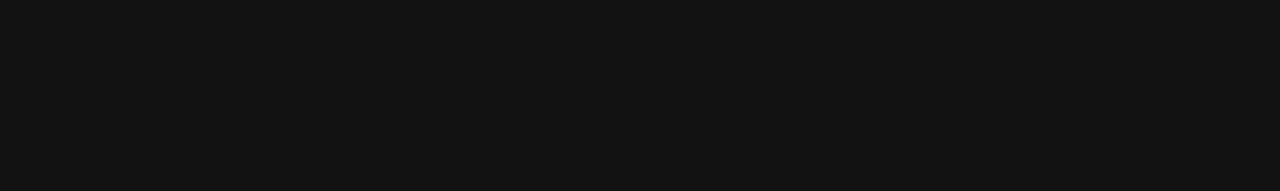
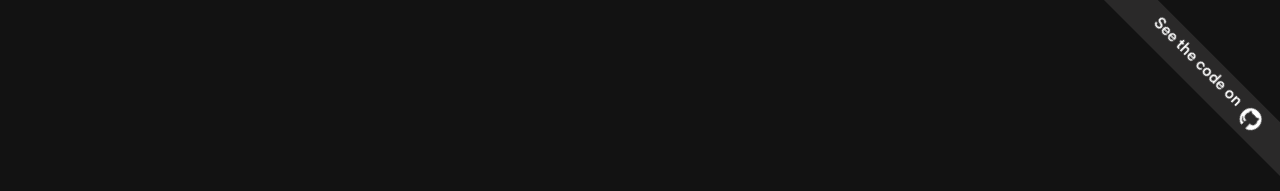
Before and after one commit to andrefillypesilva/spotify-resume, a website built with webpack: page src/index.html in a window 1280 px wide. Shown: the top 191 px of the page. Built offline with nearby package versions, Linux system fonts and the light colour scheme.

Commit message:
[spotify-resume]: fixing about text and adding github badge

```diff
--- a/src/data/about.json
+++ b/src/data/about.json
@@ -3,6 +3,6 @@
         "position": "Verified Web Engineer",
         "positionInTheWorld": "5",
         "achievement": "81,803,969 lines of code written per month",
-        "description": "<p>I've been used to build code since when I can't remember more.</p><p>Write clean, fast and smart code completes me, not only because it gives me money, but mainly because it challenges and allows me to think differently.</p><p>I also like to help and lead people to get a true purpose where I am working.</p><p>I worked in five companies, developing or leading small teams and what I can say about myself is I am ready to face many different environments and projects. As a developer, I have worked with PHP, C#, .NET, Angular, Ionic, MySQL, SQL SERVER, PostgreSQL, jQuery, Bootstrap and many others technologies. I also have good knowledge in MVC and DDD patterns.</p><p>I won the first Hackathon of the Tribunais de Contas do Brasil developing an app in Ionic and Firebase and I already lectured at Universidade Potiguar (UnP), during the scientific congress, about these technologies.</p>"
+        "description": "<p>Full Stack Engineer for almost ten years with solid knowledge in web development, having worked for different markets, including Latin America, Europe, and the Middle East. A self-organized and persistent programmer who is able to be resilient in brand-new environments and share knowledge with clarity, either on a daily basis or while mentoring someone. Always eager to take a step back to learn and grow as a web artist.</p>"
     }
 }
--- a/src/index.html
+++ b/src/index.html
@@ -14,6 +14,12 @@
             <ul class="spotify-resume__personal-data spotify-resume__personal-data--social"></ul>
         </aside>
         <header class="spotify-resume__header-container">
+            <div class="spotify-resume__header-github-badge">
+                <a href="https://github.com/andrefillypesilva/spotify-resume"
+                    class="spotify-resume__header-github-badge-link" target="_blank">
+                    See the code on <i class="fa-brands fa-github spotify-resume__header-github-badge-icon"></i>
+                </a>
+            </div>
             <section class="spotify-resume__popular">
                 <h2 class="spotify-resume__popular-title"></h2>
                 <ul class="spotify-resume__popular-list"></ul>
--- a/src/style/layout/_header.scss
+++ b/src/style/layout/_header.scss
@@ -45,6 +45,26 @@
             z-index: 1;
         }
 
+        &-github-badge {
+            position: fixed;
+            right: -3.5rem;
+            top: 3.5rem;
+            transform: rotate(45deg);
+            z-index: 10;
+
+            &-link {
+                color: var(--absolute-white-color);
+                text-decoration: none;
+                display: flex;
+                background-color: var(--highlight-dark-color);
+                padding: .5rem 3.5rem;
+            }
+
+            &-icon {
+                margin-left: .5rem;
+            }
+        }
+
         @media only screen and (max-width: 37.5rem) {
             padding: 0 1.5rem 1rem;
 
```
